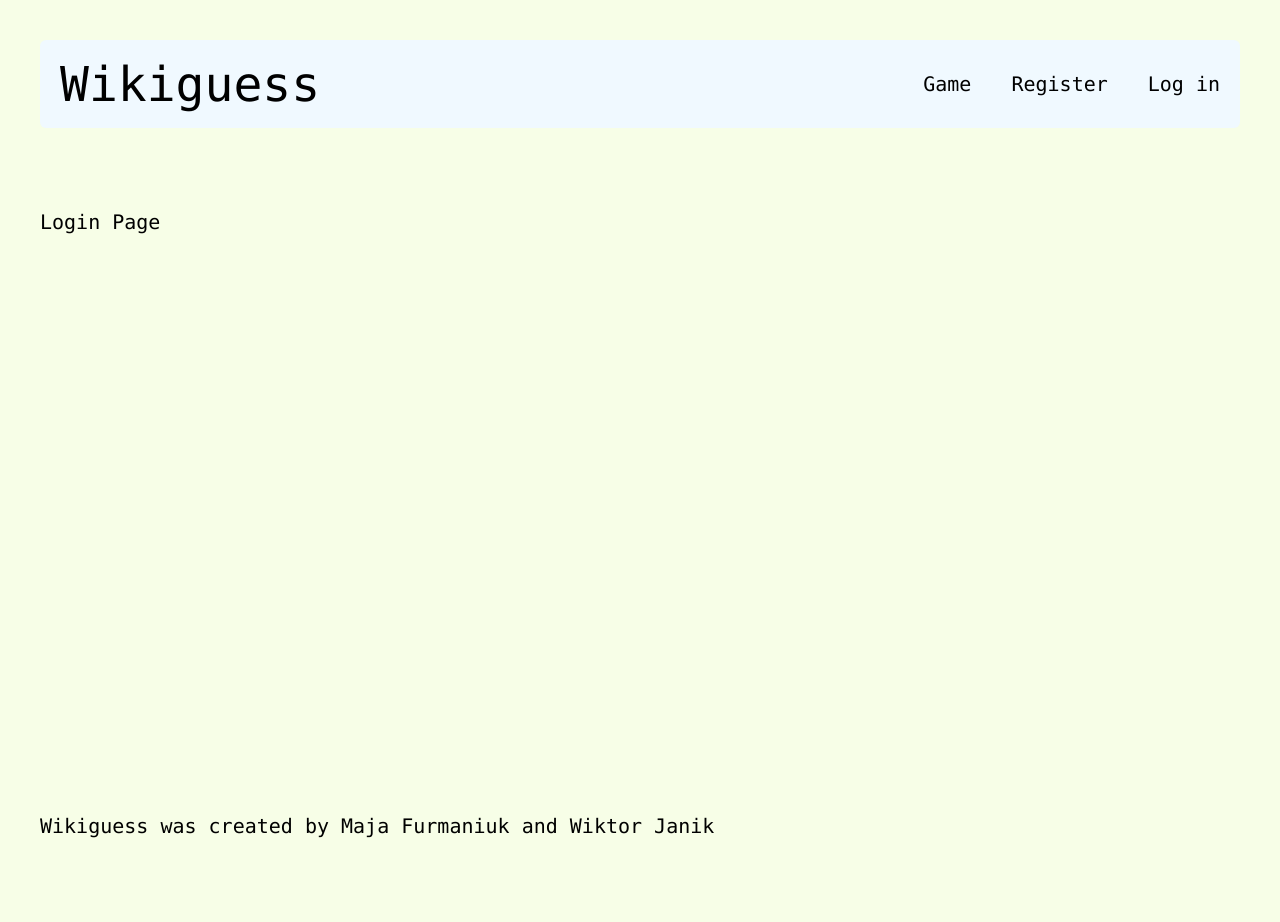
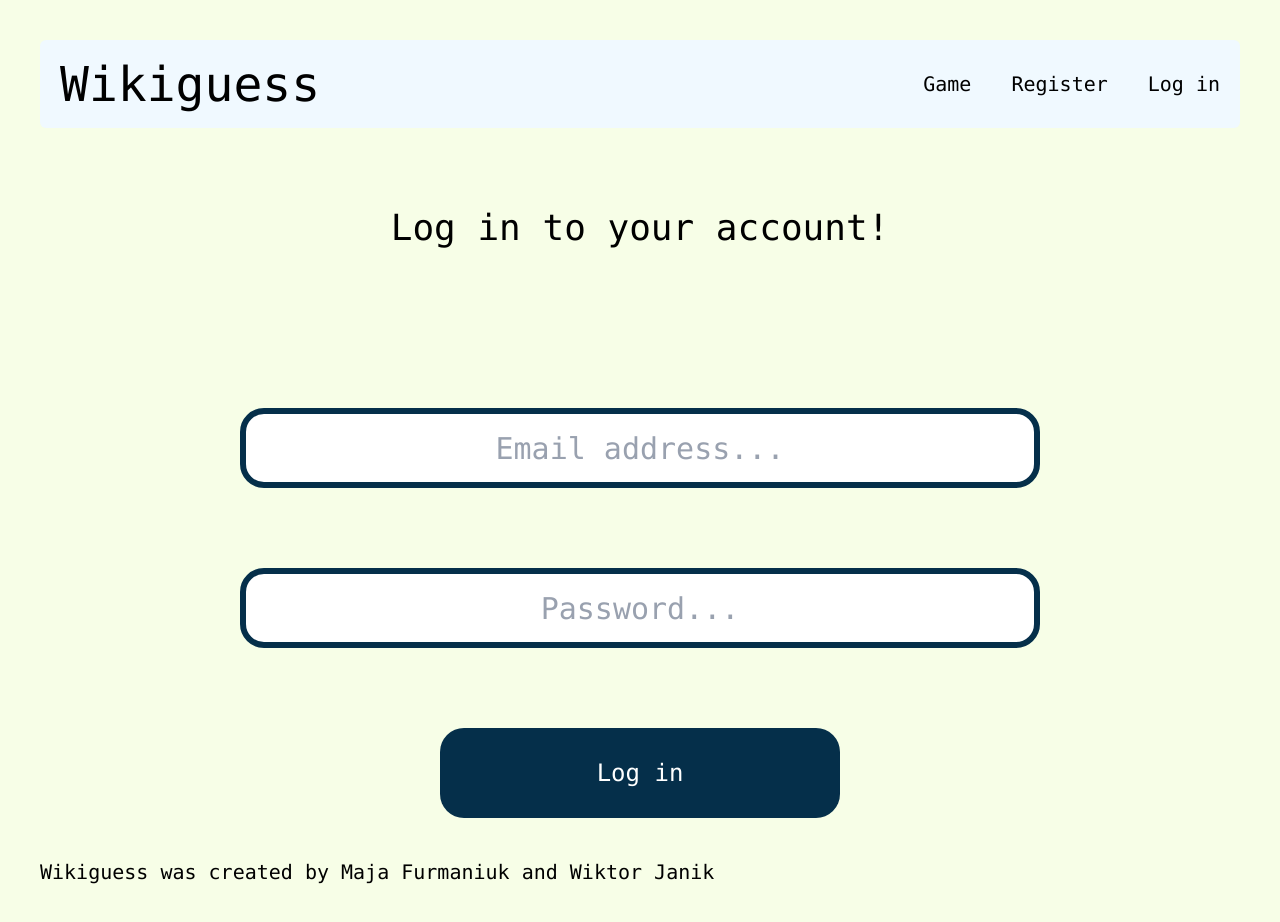
Before and after one commit to zium1337/wikiguess, a React (Vite) app in the folder frontend/: page /login in a window 1280 px wide. Shown: the top 922 px of the page. Before the commit the page ends 880 px from the top, so only its background shows below. Built offline with nearby package versions, Linux system fonts and the light colour scheme.

Commit message:
Implemented Login Page without auth context for now

```diff
--- a/frontend/src/pages/Login.tsx
+++ b/frontend/src/pages/Login.tsx
@@ -1,8 +1,77 @@
+import { useState } from "react";
+import AppButton from "../components/AppButton";
+import InputField from "../components/InputField";
+import { useNavigate } from "react-router-dom";
+import { useLoading } from "../store/LoadingContext";
+import { mockLogin } from "../mocks/authMocks";
+import { AuthError } from "../models/AuthModels";
+
 function Login() {
+  const EMAIL_REGEX = /^[^\s@]+@[^\s@]+\.[^\s@]+$/;
+
+  const [email, setEmail] = useState<string>("");
+  const [password, setPassword] = useState<string>("");
+
+  const { setIsLoading } = useLoading();
+  const navigate = useNavigate();
+
+  const validateForm = (): string | null => {
+    if (!email.trim() || !password.trim()) {
+      return "Please fill in all fields.";
+    }
+    if (!EMAIL_REGEX.test(email)) {
+      return "Please enter a valid email address.";
+    }
+    return null;
+  };
+
+  const submit = async (e: React.SubmitEvent) => {
+    e.preventDefault();
+
+    const validationError = validateForm();
+    if (validationError) {
+      alert(validationError);
+      return;
+    }
+
+    // mock fetching data
+    setIsLoading(true);
+
+    try {
+      await mockLogin({ email, password });
+      navigate("/");
+    } catch (err) {
+      if (err instanceof AuthError) {
+        alert(err.message);
+      } else {
+        alert("Something went wrong :( please try again.");
+      }
+    } finally {
+      setIsLoading(false);
+    }
+  };
+
   return (
-    <>
-      <div>Login Page</div>
-    </>
+    <form onSubmit={submit} className="flex flex-col items-center">
+      <div className="text-4xl mb-30">Log in to your account!</div>
+
+      <InputField
+        placeholderText="Email address..."
+        userInput={email}
+        setUserInput={setEmail}
+        width={800}
+        height={80}
+      />
+      <InputField
+        placeholderText="Password..."
+        userInput={password}
+        setUserInput={setPassword}
+        width={800}
+        height={80}
+      />
+
+      <AppButton text="Log in" width={400} height={90} />
+    </form>
   );
 }
 export default Login;
```
